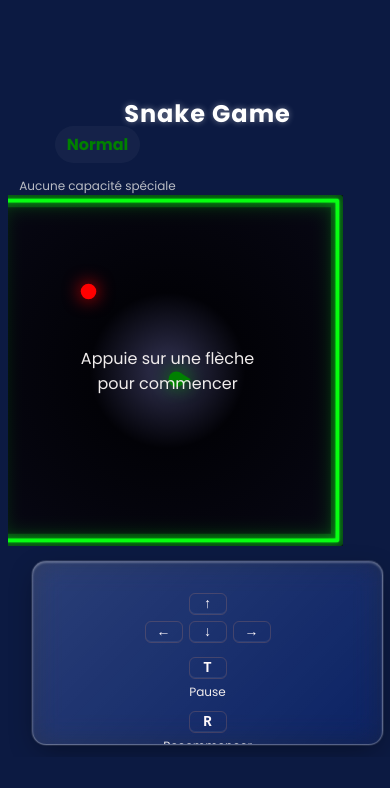
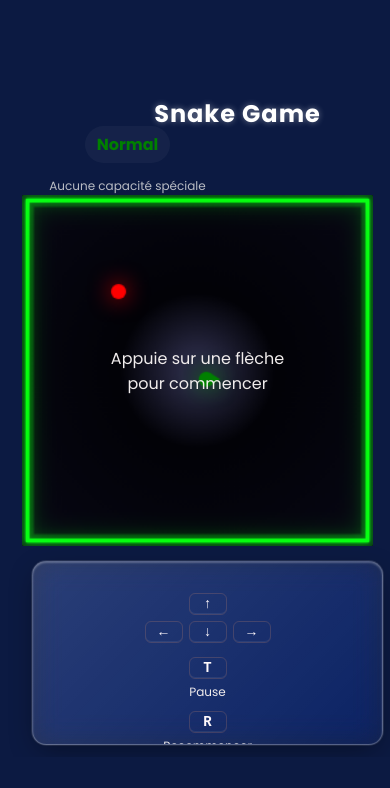
Before and after one commit to Walie-Matthieu/snake-game, a Next.js app: page / in a window 390 px wide. Shown: the top 788 px of the page. Built offline with nearby package versions, Linux system fonts and the light colour scheme.

Commit message:
modif mobile

```diff
--- a/app/components/SnakeGame.tsx
+++ b/app/components/SnakeGame.tsx
@@ -108,12 +108,18 @@ export default function SnakeGame({
   // Met à jour la taille du canvas selon la taille de la fenêtre
   useEffect(() => {
     function handleResize() {
-      const size = Math.min(window.innerWidth * 0.9, 460); // taille du Canva, aka boite du Snake
+      const w = window.innerWidth;
+      const isMobile = w >= 320 && w <= 600;
+      const size = isMobile ? 280 : Math.min(Math.round(w * 0.9), 460); // 280px fixe sur mobile
       setCanvasSize(size);
     }
     handleResize();
     window.addEventListener('resize', handleResize);
-    return () => window.removeEventListener('resize', handleResize);
+    window.addEventListener('pageshow', handleResize);
+    return () => {
+      window.removeEventListener('resize', handleResize);
+      window.removeEventListener('pageshow', handleResize);
+    };
   }, []);
 
   function resetGame() {
--- a/app/page.module.css
+++ b/app/page.module.css
@@ -438,18 +438,19 @@
 
 /* Mobile spécifique (320px - 600px) : minimaliste, garde titre + canvas + contrôles */
 @media (min-width: 320px) and (max-width: 600px) {
-  /* cache les éléments non essentiels */
+
+  /* cacher les éléments non essentiels sur mobile */
   .asideRight,
   .lastParagraph,
   .powerLinesWrapper {
-    display: none;
+    display: none !important;
   }
 
   :root {
-    --control-width: 50px;
-    --control-height: 50px;
+    --control-width: 80px;  /* <- ajuste largeur panneau touches ici */
+    --control-height: 180px; /* <- ajuste hauteur panneau touches ici */
     --container-gap: 12px;
-    --canvas-size: 280px; /* <-- taille du canvas sur mobile : ajuste ici */
+    --canvas-size: 8 0px; /* <-- taille du canvas sur mobile : ajuste ici */
   }
 
   /* conteneur centré et scroll si besoin */
@@ -466,19 +467,19 @@
     align-items: center;
     padding-top: 16px;
 
-    --game-offset-x: 0;
-    --game-offset-y: 0;
+    --game-offset-x: 30px;   /* Déplacer le bloc jeu de gauche à droite */
+    --game-offset-y: 0;     /* Déplacer le bloc jeu de haut en bas */
 
-    --title-offset-x: 0;
-    --title-offset-y: -8px;
+    --title-offset-x: 0;      /* Déplacer le titre de gauche à droite */
+    --title-offset-y: -8px;  /* Déplacer le titre de haut en bas */
 
     --container-gap: 12px;
 
-    --scoreboard-offset-x: 0;
-    --scoreboard-offset-y: 0;
+    --scoreboard-offset-x: 0;  /* Déplacer le scoreboard de gauche à droite */
+    --scoreboard-offset-y: 0;  /* Déplacer le panneau touches de droite à gauche */
 
-    --controls-offset-x: 0;
-    --controls-offset-y: 0;
+    --controls-offset-x: -30px;   /* déplace le panneau touches de droite à gauche */
+    --controls-offset-y: 0;   /* + = bas, - = haut */
   }
 
   /* titre centré et plus petit */
@@ -492,8 +493,4 @@
     transform: translateX(-50%) translateY(var(--title-offset-y, 0));
   }
 
-  /* autorise le scroll vertical sur mobile */
-  :global(body) {
-    overflow-y: auto;
-  }
 }
```
